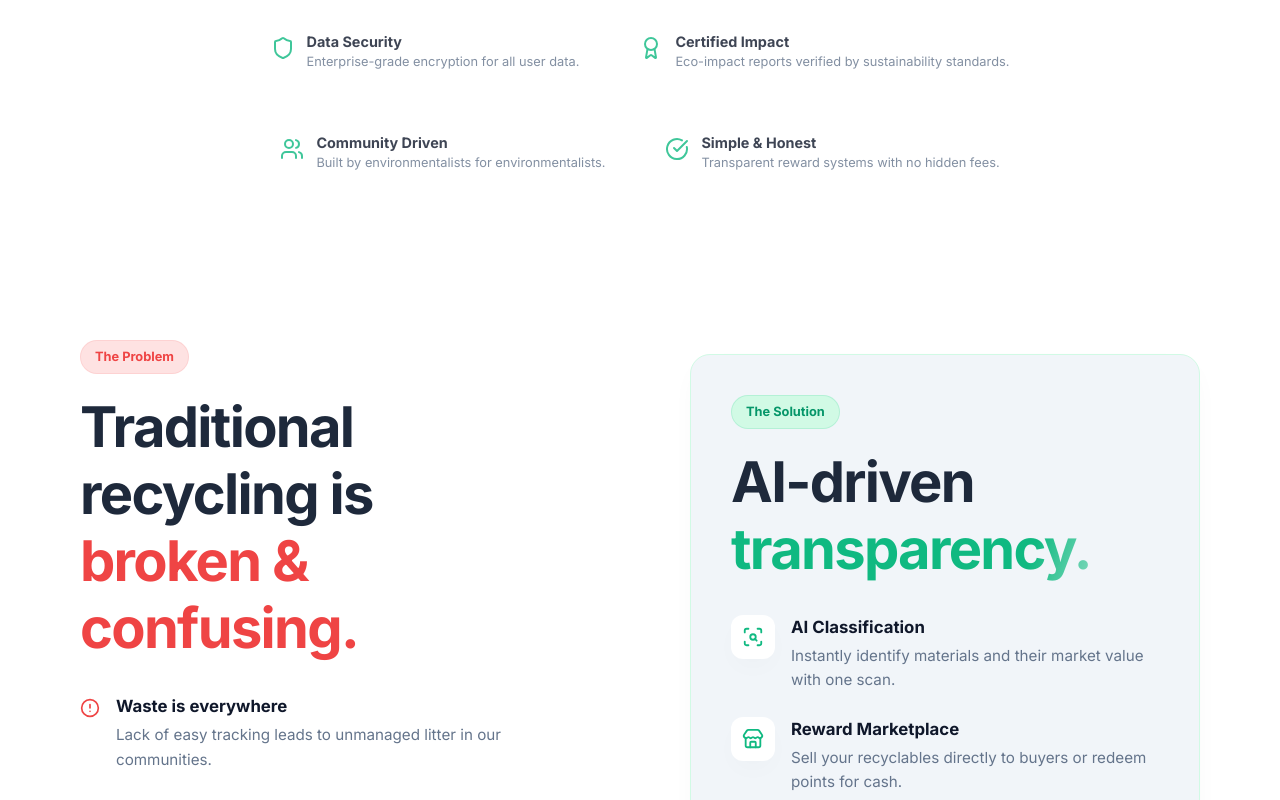
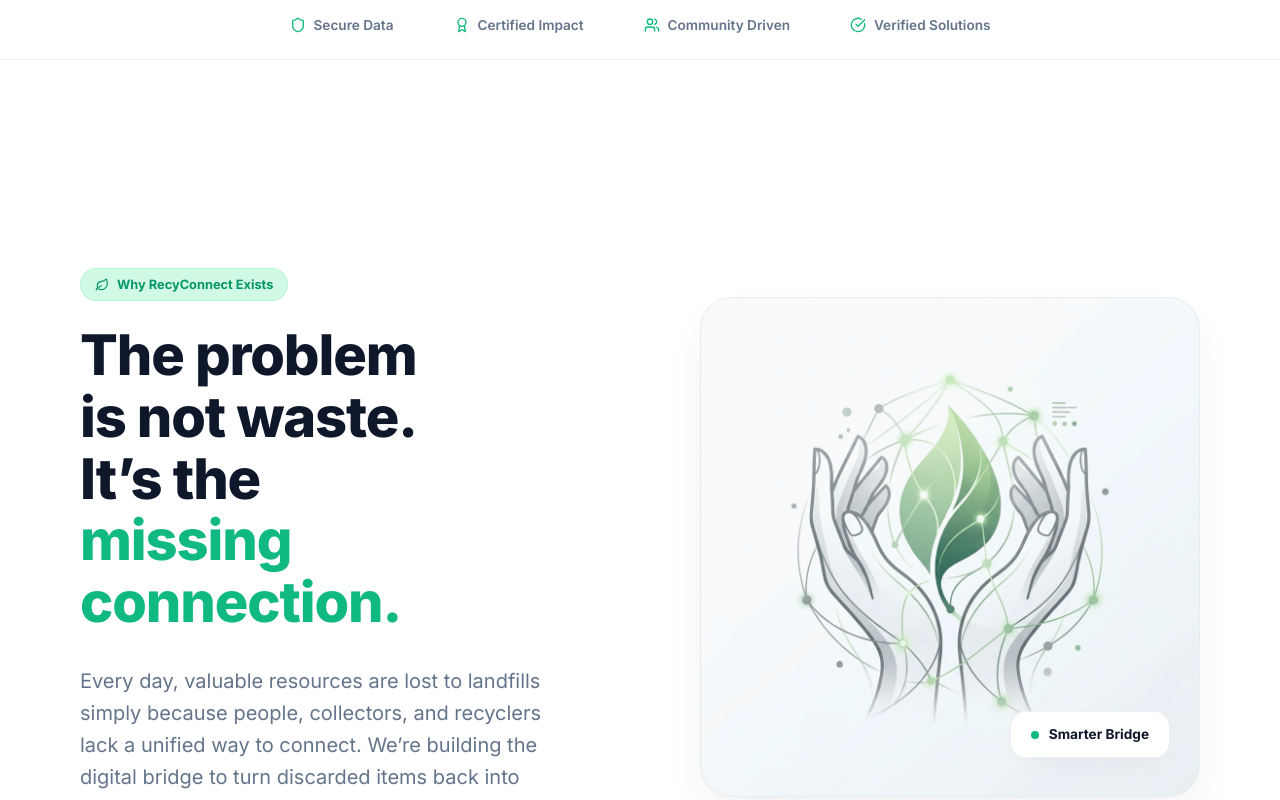
Before and after one commit to urj2258/recyconnect-landing, a React (Vite) app: page / in a window 1280 px wide. Shown: the part 880-1680 px from the top of the page. Built offline with nearby package versions, Linux system fonts and the light colour scheme.

Commit message:
Redesign landing page: Streamline flow, simplify Hero description, and redesign Problem section for a premium startup aesthetic.

```diff
--- a/src/App.jsx
+++ b/src/App.jsx
@@ -2,7 +2,6 @@
 import Hero from './components/Hero';
 import ProblemSolution from './components/ProblemSolution';
 import Features from './components/Features';
-import TargetUsers from './components/TargetUsers';
 import HowItWorks from './components/HowItWorks';
 import CTASection from './components/CTASection';
 import About from './components/About';
@@ -19,7 +18,6 @@
         <ProblemSolution />
         <Features />
         <HowItWorks />
-        <TargetUsers />
         <About />
         <CTASection />
       </main>
--- a/src/components/Hero.jsx
+++ b/src/components/Hero.jsx
@@ -58,7 +58,7 @@
               <style>{`
                 @media (min-width: 1024px) { .hero-p { margin-left: 0 !important; } }
               `}</style>
-              RecyConnect uses advanced AI technology to simplify waste management and promote sustainable living. Join the movement toward a circular economy today.
+              RecyConnect helps you turn your household waste into environmental impact. Scan items with AI, find local collectors, and join a community dedicated to a waste-free future.
             </p>
 
             <div style={{
--- a/src/components/ProblemSolution.jsx
+++ b/src/components/ProblemSolution.jsx
@@ -1,95 +1,132 @@
 import { motion } from 'framer-motion';
-import { AlertCircle, ScanSearch, Store, Truck } from 'lucide-react';
+import { Leaf } from 'lucide-react';
 
 const ProblemSolution = () => {
   return (
-    <section className="section" style={{ backgroundColor: 'var(--white)' }}>
+    <section className="section" id="vision" style={{ position: 'relative', overflow: 'hidden', backgroundColor: 'var(--white)' }}>
+      {/* Subtle Background Accent */}
+      <div
+        className="glow-shape"
+        style={{
+          top: '20%',
+          left: '-10%',
+          width: '500px',
+          height: '500px',
+          background: 'radial-gradient(circle, rgba(16, 185, 129, 0.03) 0%, transparent 70%)',
+          opacity: 0.8
+        }}
+      />
+
       <div className="container">
         <div style={{
           display: 'grid',
           gridTemplateColumns: '1fr',
-          gap: '60px',
-          alignItems: 'center'
-        }} className="ps-grid">
+          gap: '40px',
+          alignItems: 'center',
+          padding: '40px 0'
+        }} className="problem-redesign-grid">
           <style>{`
-            @media (min-width: 768px) { .ps-grid { grid-template-columns: 1fr 1fr !important; gap: 40px !important; } }
-            @media (min-width: 1024px) { .ps-grid { gap: 100px !important; } }
+            @media (min-width: 1024px) {
+              .problem-redesign-grid {
+                grid-template-columns: 1fr 1fr !important;
+                gap: 120px !important;
+                padding: 80px 0 !important;
+              }
+            }
           `}</style>
 
-          {/* Problem Side */}
+          {/* Content Side */}
           <motion.div
-            initial={{ opacity: 0, x: -20 }}
+            initial={{ opacity: 0, x: -30 }}
             whileInView={{ opacity: 1, x: 0 }}
-            transition={{ duration: 0.8 }}
+            transition={{ duration: 1, ease: [0.16, 1, 0.3, 1] }}
             viewport={{ once: true }}
           >
-            <div className="badge" style={{ backgroundColor: '#fee2e2', color: '#ef4444', border: '1px solid rgba(239, 68, 68, 0.1)' }}>The Problem</div>
-            <h2 style={{ marginBottom: '32px' }}>
-              Traditional recycling is <br className="hidden-mobile" />
-              <span style={{ color: '#ef4444' }}>broken & confusing.</span>
+            <div className="badge" style={{ marginBottom: '24px' }}>
+              <Leaf size={14} style={{ marginRight: '8px' }} />
+              Why RecyConnect Exists
+            </div>
+
+            <h2 style={{
+              marginBottom: '32px',
+              fontSize: 'clamp(2.5rem, 5vw, 3.5rem)',
+              lineHeight: '1.1',
+              fontWeight: 800,
+              letterSpacing: '-0.02em',
+              color: 'var(--secondary)'
+            }}>
+              The problem is not waste. <br />
+              It’s the <span className="gradient-text">missing connection.</span>
             </h2>
 
-            <div style={{ display: 'flex', flexDirection: 'column', gap: '24px' }}>
-              {[
-                { icon: <AlertCircle size={20} color="#ef4444" />, title: "Waste is everywhere", text: "Lack of easy tracking leads to unmanaged litter in our communities." },
-                { icon: <AlertCircle size={20} color="#ef4444" />, title: "No easy way to recycle", text: "Finding centers and understanding categories is a manual headache." },
-                { icon: <AlertCircle size={20} color="#ef4444" />, title: "Unknown item value", text: "Millions of dollars in valuable materials are discarded daily." }
-              ].map((item, i) => (
-                <div key={i} style={{ display: 'flex', gap: '16px' }}>
-                  <div style={{ marginTop: '4px' }}>{item.icon}</div>
-                  <div>
-                    <h4 style={{ fontSize: '1.05rem', fontWeight: 700, marginBottom: '4px', color: 'var(--secondary)' }}>{item.title}</h4>
-                    <p style={{ fontSize: '0.95rem' }}>{item.text}</p>
-                  </div>
-                </div>
-              ))}
-            </div>
+            <p style={{
+              fontSize: '1.25rem',
+              lineHeight: '1.6',
+              color: 'var(--text-muted)',
+              maxWidth: '520px',
+              margin: 0
+            }}>
+              Every day, valuable resources are lost to landfills simply because people, collectors, and recyclers lack a unified way to connect. We’re building the digital bridge to turn discarded items back into valued resources.
+            </p>
           </motion.div>
 
-          {/* Solution Side */}
+          {/* Illustration Side */}
           <motion.div
-            initial={{ opacity: 0, x: 20 }}
+            initial={{ opacity: 0, x: 30 }}
             whileInView={{ opacity: 1, x: 0 }}
-            transition={{ duration: 0.8 }}
+            transition={{ duration: 1, ease: [0.16, 1, 0.3, 1], delay: 0.2 }}
             viewport={{ once: true }}
-            className="card-premium"
-            style={{ background: 'var(--surface)', borderColor: 'var(--primary-light)' }}
+            style={{
+              display: 'flex',
+              justifyContent: 'center',
+              position: 'relative'
+            }}
           >
-            <div className="badge">The Solution</div>
-            <h2 style={{ marginBottom: '32px' }}>
-              AI-driven <br className="hidden-mobile" />
-              <span className="gradient-text">transparency.</span>
-            </h2>
+            <div style={{
+              width: '100%',
+              maxWidth: '560px',
+              borderRadius: '32px',
+              overflow: 'hidden',
+              backgroundColor: 'var(--bg-light)',
+              border: '1px solid var(--border)',
+              boxShadow: 'var(--shadow-premium)'
+            }}>
+              <img
+                src="/eco_tech_connection.png"
+                alt="Eco-Tech Connection"
+                style={{
+                  width: '100%',
+                  height: 'auto',
+                  display: 'block',
+                  mixBlendMode: 'multiply'
+                }}
+              />
+            </div>
 
-            <div style={{ display: 'flex', flexDirection: 'column', gap: '24px' }}>
-              {[
-                { icon: <ScanSearch size={22} color="var(--primary)" />, title: "AI Classification", text: "Instantly identify materials and their market value with one scan." },
-                { icon: <Store size={22} color="var(--primary)" />, title: "Reward Marketplace", text: "Sell your recyclables directly to buyers or redeem points for cash." },
-                { icon: <Truck size={22} color="var(--primary)" />, title: "Smart Pickup", text: "Request a collector to your door with real-time GPS tracking." }
-              ].map((item, i) => (
-                <div key={i} style={{ display: 'flex', gap: '16px' }}>
-                  <div style={{
-                    width: '44px',
-                    height: '44px',
-                    backgroundColor: 'white',
-                    borderRadius: '12px',
-                    display: 'flex',
-                    alignItems: 'center',
-                    justifyContent: 'center',
-                    boxShadow: 'var(--shadow-soft)',
-                    flexShrink: 0
-                  }}>
-                    {item.icon}
-                  </div>
-                  <div>
-                    <h4 style={{ fontSize: '1.05rem', fontWeight: 700, marginBottom: '4px', color: 'var(--secondary)' }}>{item.title}</h4>
-                    <p style={{ fontSize: '0.95rem' }}>{item.text}</p>
-                  </div>
-                </div>
-              ))}
-            </div>
+            {/* Subtle Floating Element */}
+            <motion.div
+              animate={{ y: [0, -10, 0] }}
+              transition={{ duration: 5, repeat: Infinity, ease: "easeInOut" }}
+              style={{
+                position: 'absolute',
+                bottom: '30px',
+                right: '30px',
+                padding: '12px 20px',
+                backgroundColor: 'white',
+                borderRadius: '16px',
+                boxShadow: 'var(--shadow-soft)',
+                border: '1px solid var(--border)',
+                display: 'flex',
+                alignItems: 'center',
+                gap: '10px',
+                zIndex: 2
+              }}
+              className="hidden-mobile"
+            >
+              <div style={{ width: '8px', height: '8px', borderRadius: '50%', backgroundColor: 'var(--primary)' }}></div>
+              <span style={{ fontSize: '0.85rem', fontWeight: 700, color: 'var(--secondary)' }}>Smarter Bridge</span>
+            </motion.div>
           </motion.div>
-
         </div>
       </div>
     </section>
--- a/src/components/TrustIndicators.jsx
+++ b/src/components/TrustIndicators.jsx
@@ -3,57 +3,40 @@
 
 const TrustIndicators = () => {
   const indicators = [
-    {
-      icon: <Shield size={24} />,
-      title: "Data Security",
-      desc: "Enterprise-grade encryption for all user data."
-    },
-    {
-      icon: <Award size={24} />,
-      title: "Certified Impact",
-      desc: "Eco-impact reports verified by sustainability standards."
-    },
-    {
-      icon: <Users size={24} />,
-      title: "Community Driven",
-      desc: "Built by environmentalists for environmentalists."
-    },
-    {
-      icon: <CheckCircle size={24} />,
-      title: "Simple & Honest",
-      desc: "Transparent reward systems with no hidden fees."
-    }
+    { icon: <Shield size={16} />, label: "Secure Data" },
+    { icon: <Award size={16} />, label: "Certified Impact" },
+    { icon: <Users size={16} />, label: "Community Driven" },
+    { icon: <CheckCircle size={16} />, label: "Verified Solutions" }
   ];
 
   return (
-    <div style={{ backgroundColor: 'var(--white)', padding: '40px 0' }}>
+    <div style={{ backgroundColor: 'var(--white)', padding: '24px 0', borderBottom: '1px solid var(--border)' }}>
       <div className="container">
         <div style={{
           display: 'flex',
           justifyContent: 'center',
-          gap: '60px',
+          gap: 'clamp(20px, 5vw, 60px)',
           flexWrap: 'wrap',
-          opacity: 0.8
+          alignItems: 'center'
         }}>
           {indicators.map((item, index) => (
             <motion.div
               key={index}
-              initial={{ opacity: 0 }}
-              whileInView={{ opacity: 1 }}
+              initial={{ opacity: 0, y: 10 }}
+              whileInView={{ opacity: 1, y: 0 }}
               transition={{ delay: index * 0.1 }}
               viewport={{ once: true }}
               style={{
                 display: 'flex',
                 alignItems: 'center',
-                gap: '12px',
-                color: 'var(--text-muted)'
+                gap: '8px',
+                color: 'var(--text-muted)',
+                fontSize: '0.85rem',
+                fontWeight: 600
               }}
             >
-              <div style={{ color: 'var(--primary)' }}>{item.icon}</div>
-              <div>
-                <div style={{ fontWeight: 700, color: 'var(--secondary)', fontSize: '0.9rem' }}>{item.title}</div>
-                <div style={{ fontSize: '0.8rem' }}>{item.desc}</div>
-              </div>
+              <div style={{ color: 'var(--primary)', display: 'flex' }}>{item.icon}</div>
+              <span style={{ whiteSpace: 'nowrap' }}>{item.label}</span>
             </motion.div>
           ))}
         </div>
```
Also changed, not shown: src/components/About.jsx (+86 -55 lines), public/eco_tech_connection.png (added), public/problem_illustration.png (added).
